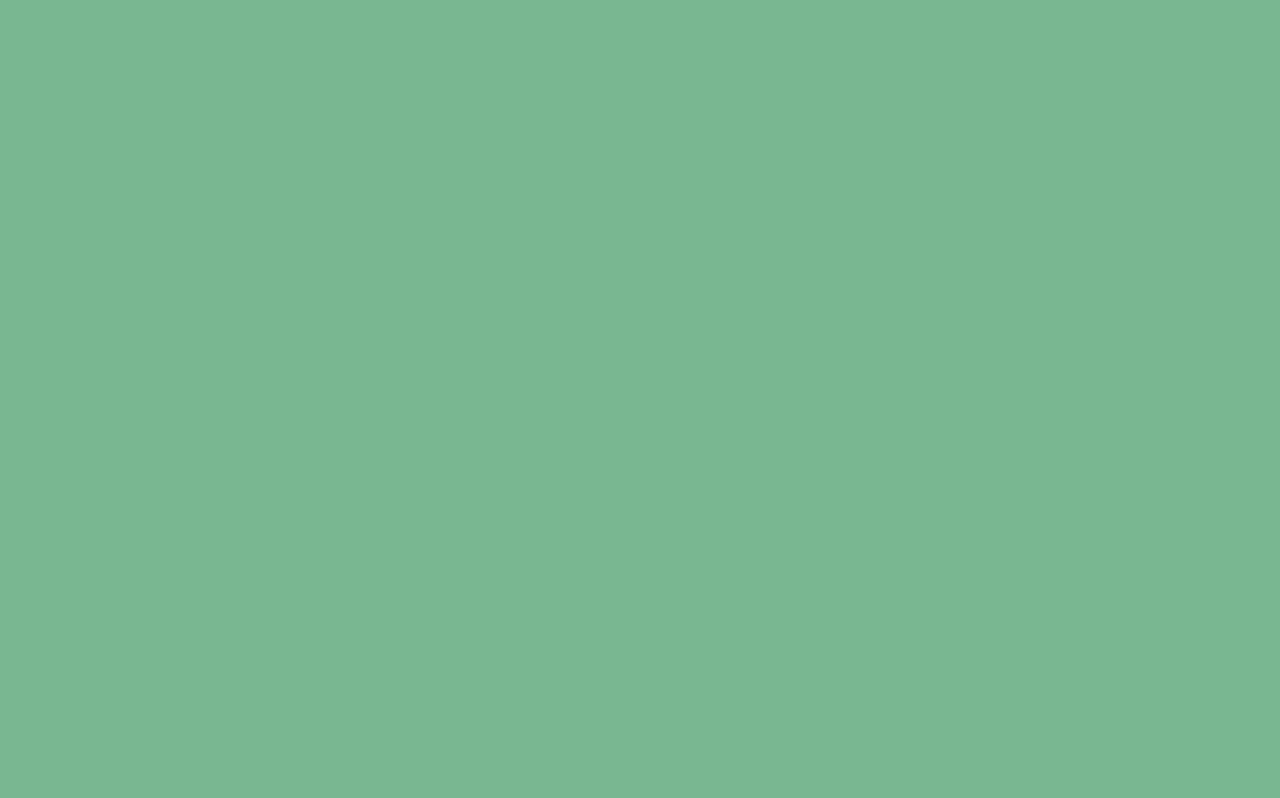
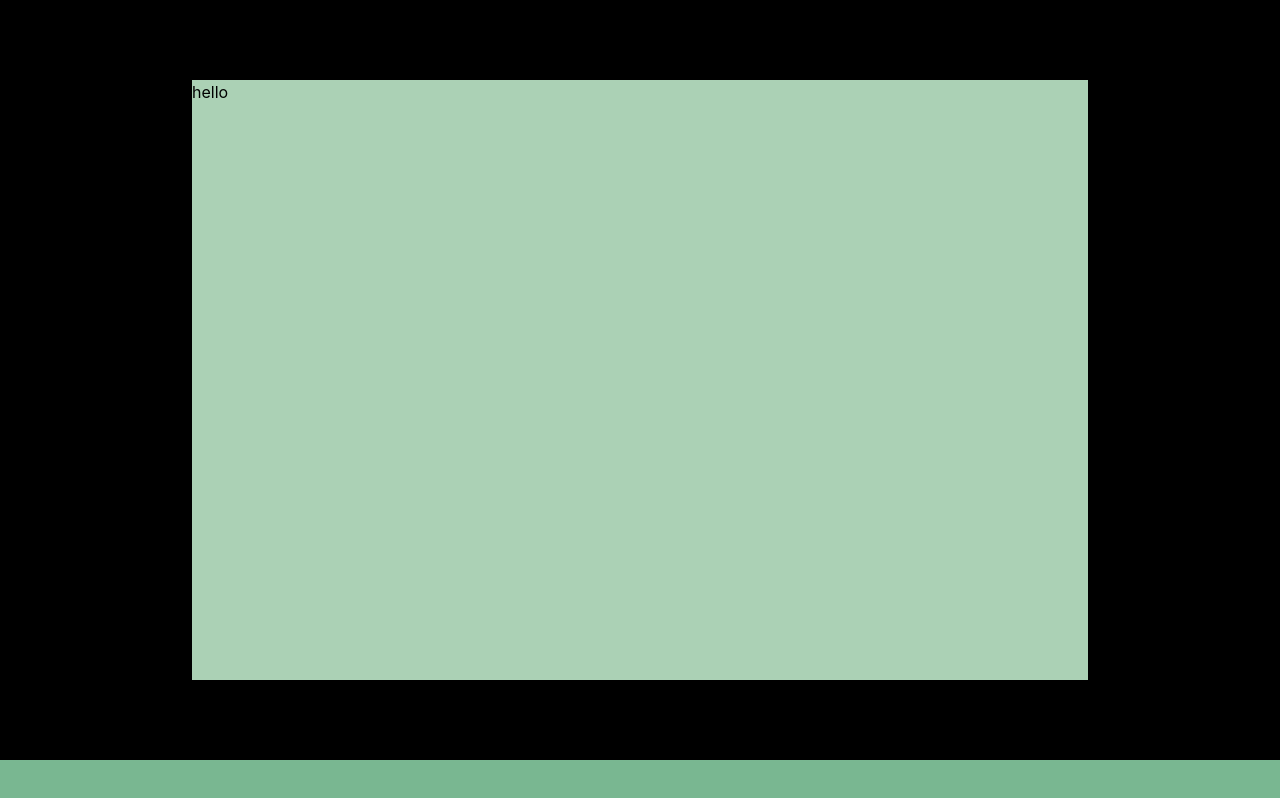
Before and after one commit to DelaurierDev/algoTutor, a React (Create React App) app in the folder client/: page / in a window 1280 px wide. Built offline with nearby package versions, Linux system fonts and the light colour scheme.

Commit message:
working on landing page for front end

```diff
--- a/client/src/components/Landing.jsx
+++ b/client/src/components/Landing.jsx
@@ -2,8 +2,10 @@ import React from 'react'
 
 const Landing = () => {
   return (
-    <div>
-    <div className=''></div>
+    <div className=' bg-black p-20 h-[100%] flex items-center justify-center'>
+      <div className=' h-[600px] sm:w-[80%] w-[60%] bg-[#abd1b5]'>
+        <p>hello</p>
+        </div>
     </div>
 
   )
```
